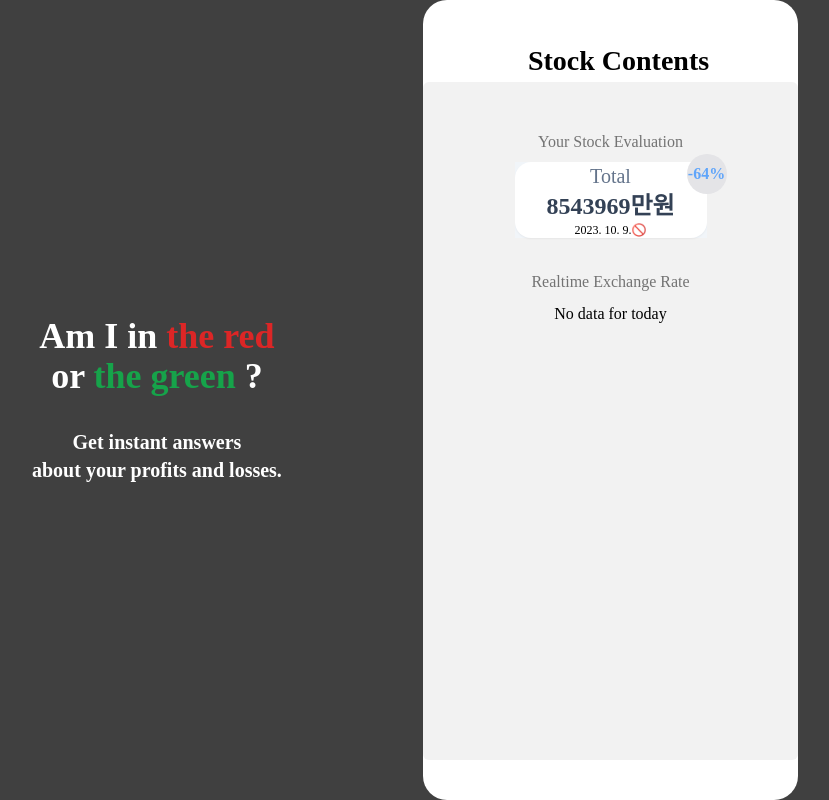
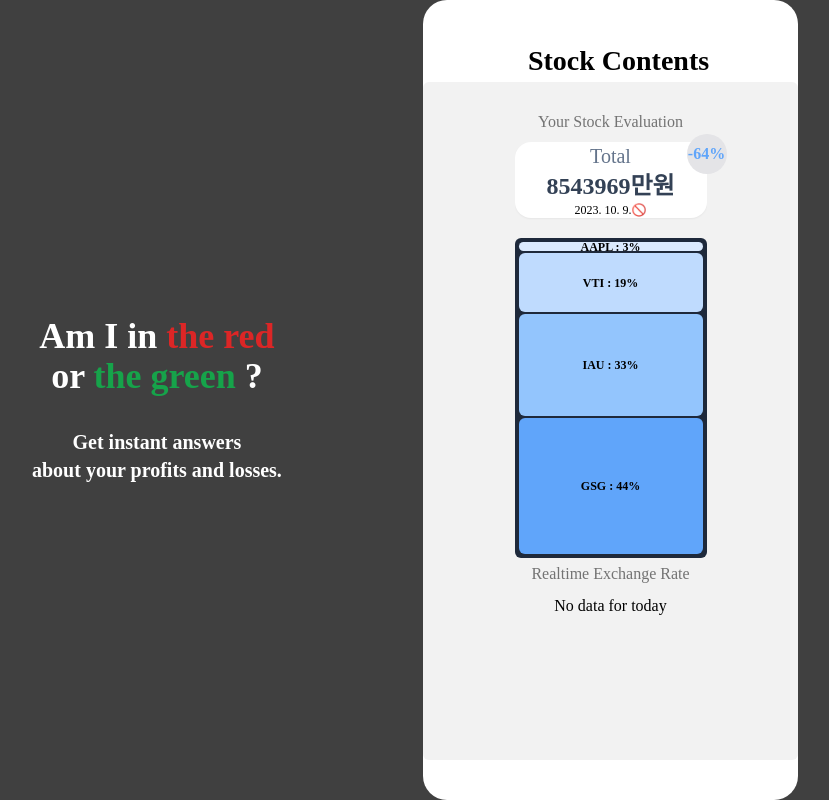
Before and after one commit to Hys-Lee/invest-records, a React (Vite) app: page / in a window 1280 px wide. Shown: the whole page, without its empty margins (225-1054 px from the left). Built offline with nearby package versions, Linux system fonts and the light colour scheme; no server answers; a web font is replaced by a local one.

Commit message:
Feat: main summary bar

```diff
--- a/src/components/MainSummary.tsx
+++ b/src/components/MainSummary.tsx
@@ -5,10 +5,17 @@
   const mainInfo = stockCalc(userId);
   console.log('info', mainInfo);
   const tickers = mainInfo.allTickers;
+
   const currentSaving = Math.round(mainInfo.currentWon(tickers));
+  const currentSavingForEach = tickers.map((t) =>
+    Math.round((mainInfo.currentWon([t]) / currentSaving) * 100),
+  );
+  console.log('CURRNET EACJ: ', currentSavingForEach);
   const profitAndLossPercent = mainInfo.earningRateWon(tickers);
   return (
-    <div className="h-99 bg-slate-100">
+    <>
+      <div className="h-full w-full ">
+        <div className="pb-5">
           <StockTile
             title="Total"
             currentSaving={currentSaving}
@@ -17,6 +24,24 @@
             profitAndLossPercent={profitAndLossPercent}
           />
         </div>
+        <div className="h-80 bg-slate-800 p-1 rounded-md  flex flex-col gap-0.5">
+          {tickers.map((t, index) => {
+            const percentage = Math.round((mainInfo.currentWon([t]) / currentSaving) * 100);
+            console.log('T<INDEX: ', t, index);
+            const colorArr = ['bg-blue-100', 'bg-blue-200', 'bg-blue-300', 'bg-blue-400'];
+            // const color = `bg-blue-300/95`; // 100 95 90 80
+            const className = `${colorArr[index]} rounded-md text-xs font-bold flex flex-col justify-center items-center leading-10   `;
+            return (
+              <div className={className} style={{ height: `${percentage}%` }}>
+                <div>
+                  {t} : {percentage}%
+                </div>
+              </div>
+            );
+          })}
+        </div>
+      </div>
+    </>
   );
 }
 
--- a/src/pages/Main.tsx
+++ b/src/pages/Main.tsx
@@ -5,10 +5,13 @@
 export default function Main() {
   return (
     <div className=" flex flex-col items-center px-0 overflow-hidden">
-      <p className="pt-8 pb-2 text-neutral-500">Your Stock Evaluation</p>
-      <Link to={'/detail/'}>
-        <MainSummary />
-      </Link>
+      <p className="pt-3 pb-2 text-neutral-500">Your Stock Evaluation</p>
+      <div className=" h-96 mb-1">
+        <Link to={'/detail/'}>
+          <MainSummary />
+        </Link>
+      </div>
+
       <p className="pt-8 pb-2 text-neutral-500">Realtime Exchange Rate</p>
       <Exchange />
     </div>
```
Lines whose indentation alone changed are shown as unchanged.
